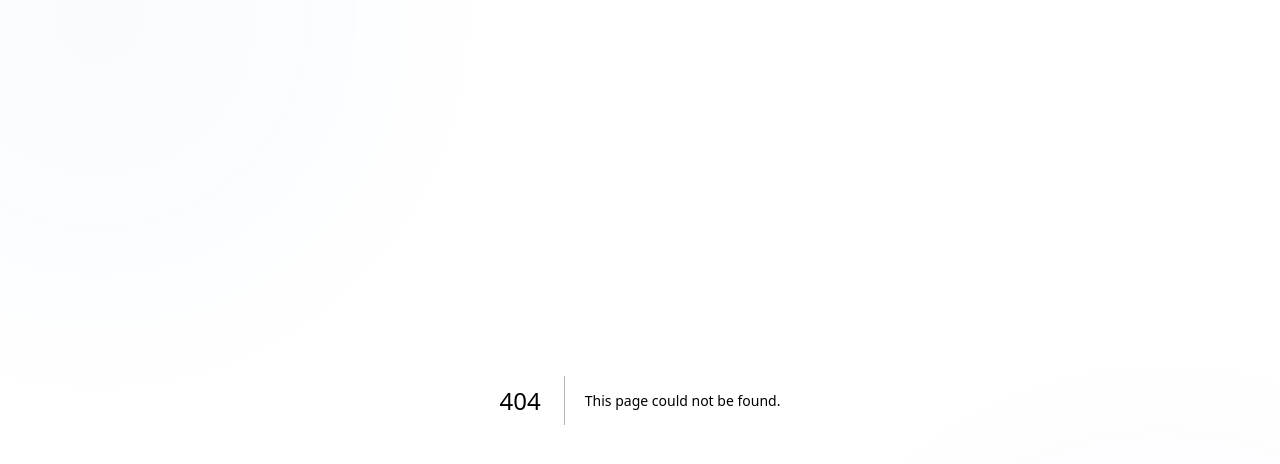
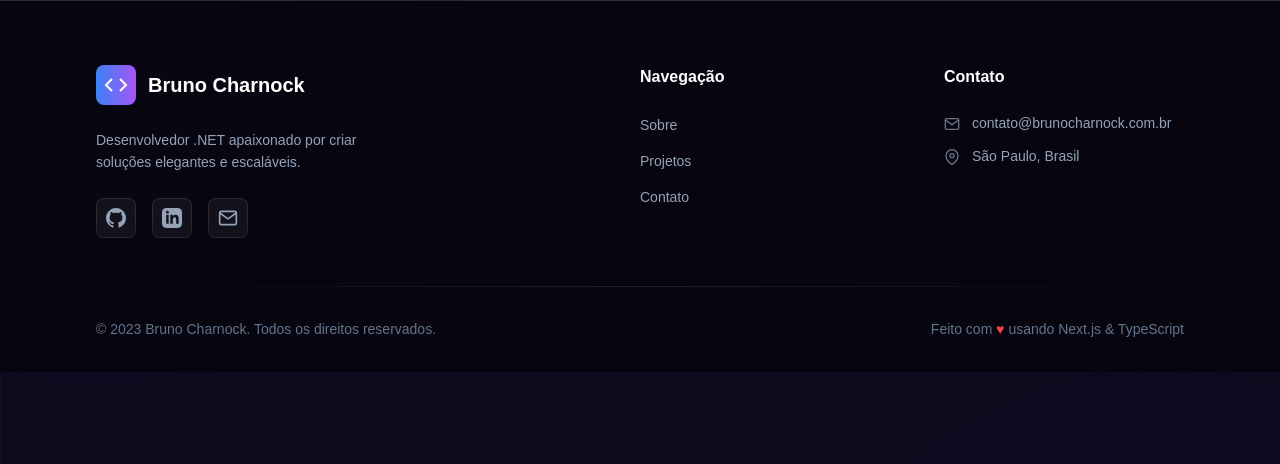
Before and after one commit to BrunoCharnock/portfolio-bruno-nextjs, a Next.js app: page /footer in a window 1280 px wide. Before the commit this address had no page. Shown: the top 464 px of the page. Built offline with nearby package versions, Linux system fonts and the light colour scheme.

Commit message:
Added Footer

```diff
--- /dev/null
+++ b/src/pages/footer.tsx
@@ -0,0 +1,134 @@
+import styles from "@/styles/footer.module.css";
+
+export default function Footer() {
+  const currentYear = new Date().getFullYear();
+
+  const socialLinks = [
+    {
+      name: "GitHub",
+      url: "https://github.com/BrunoCharnock",
+      icon: (
+        <svg width="20" height="20" viewBox="0 0 24 24" fill="currentColor">
+          <path d="M12 0c-6.626 0-12 5.373-12 12 0 5.302 3.438 9.8 8.207 11.387.599.111.793-.261.793-.577v-2.234c-3.338.726-4.033-1.416-4.033-1.416-.546-1.387-1.333-1.756-1.333-1.756-1.089-.745.083-.729.083-.729 1.205.084 1.839 1.237 1.839 1.237 1.07 1.834 2.807 1.304 3.492.997.107-.775.418-1.305.762-1.604-2.665-.305-5.467-1.334-5.467-5.931 0-1.311.469-2.381 1.236-3.221-.124-.303-.535-1.524.117-3.176 0 0 1.008-.322 3.301 1.23.957-.266 1.983-.399 3.003-.404 1.02.005 2.047.138 3.006.404 2.291-1.552 3.297-1.23 3.297-1.23.653 1.653.242 2.874.118 3.176.77.84 1.235 1.911 1.235 3.221 0 4.609-2.807 5.624-5.479 5.921.43.372.823 1.102.823 2.222v3.293c0 .319.192.694.801.576 4.765-1.589 8.199-6.086 8.199-11.386 0-6.627-5.373-12-12-12z"/>
+        </svg>
+      )
+    },
+    {
+      name: "LinkedIn",
+      url: "https://linkedin.com/in/brunocharnock",
+      icon: (
+        <svg width="20" height="20" viewBox="0 0 24 24" fill="currentColor">
+          <path d="M19 0h-14c-2.761 0-5 2.239-5 5v14c0 2.761 2.239 5 5 5h14c2.762 0 5-2.239 5-5v-14c0-2.761-2.238-5-5-5zm-11 19h-3v-11h3v11zm-1.5-12.268c-.966 0-1.75-.79-1.75-1.764s.784-1.764 1.75-1.764 1.75.79 1.75 1.764-.783 1.764-1.75 1.764zm13.5 12.268h-3v-5.604c0-3.368-4-3.113-4 0v5.604h-3v-11h3v1.765c1.396-2.586 7-2.777 7 2.476v6.759z"/>
+        </svg>
+      )
+    },
+    {
+      name: "Email",
+      url: "mailto:contato@brunocharnock.com.br",
+      icon: (
+        <svg width="20" height="20" viewBox="0 0 24 24" fill="none" stroke="currentColor" strokeWidth="2">
+          <path d="M4 4h16c1.1 0 2 .9 2 2v12c0 1.1-.9 2-2 2H4c-1.1 0-2-.9-2-2V6c0-1.1.9-2 2-2z"></path>
+          <polyline points="22,6 12,13 2,6"></polyline>
+        </svg>
+      )
+    }
+  ];
+
+  const quickLinks = [
+    { name: "Sobre", href: "#sobre" },
+    { name: "Projetos", href: "#projetos" },
+    { name: "Contato", href: "#contato" }
+  ];
+
+  return (
+    <footer className={styles.footer}>
+      <div className={styles.container}>
+        {/* Top Section */}
+        <div className={styles.topSection}>
+          {/* Brand/Logo */}
+          <div className={styles.brandSection}>
+            <div className={styles.logo}>
+              <div className={styles.logoIcon}>
+                <svg width="24" height="24" viewBox="0 0 24 24" fill="none" stroke="currentColor" strokeWidth="2">
+                  <polyline points="16 18 22 12 16 6"></polyline>
+                  <polyline points="8 6 2 12 8 18"></polyline>
+                </svg>
+              </div>
+              <span className={styles.logoText}>Bruno Charnock</span>
+            </div>
+            <p className={styles.tagline}>
+              Desenvolvedor .NET apaixonado por criar soluções elegantes e escaláveis.
+            </p>
+            {/* Social Links */}
+            <div className={styles.socialLinks}>
+              {socialLinks.map((social) => (
+                <a
+                  key={social.name}
+                  href={social.url}
+                  target="_blank"
+                  rel="noopener noreferrer"
+                  className={styles.socialLink}
+                  aria-label={social.name}
+                >
+                  {social.icon}
+                </a>
+              ))}
+            </div>
+          </div>
+
+          {/* Quick Links */}
+          <div className={styles.linksSection}>
+            <h4 className={styles.linksHeading}>Navegação</h4>
+            <ul className={styles.linksList}>
+              {quickLinks.map((link) => (
+                <li key={link.name}>
+                  <a href={link.href} className={styles.link}>
+                    {link.name}
+                  </a>
+                </li>
+              ))}
+            </ul>
+          </div>
+
+          {/* Contact Info */}
+          <div className={styles.contactSection}>
+            <h4 className={styles.linksHeading}>Contato</h4>
+            <ul className={styles.contactList}>
+              <li className={styles.contactItem}>
+                <svg width="16" height="16" viewBox="0 0 24 24" fill="none" stroke="currentColor" strokeWidth="2">
+                  <path d="M4 4h16c1.1 0 2 .9 2 2v12c0 1.1-.9 2-2 2H4c-1.1 0-2-.9-2-2V6c0-1.1.9-2 2-2z"></path>
+                  <polyline points="22,6 12,13 2,6"></polyline>
+                </svg>
+                <a href="mailto:contato@brunocharnock.com.br" className={styles.contactLink}>
+                  contato@brunocharnock.com.br
+                </a>
+              </li>
+              <li className={styles.contactItem}>
+                <svg width="16" height="16" viewBox="0 0 24 24" fill="none" stroke="currentColor" strokeWidth="2">
+                  <path d="M21 10c0 7-9 13-9 13s-9-6-9-13a9 9 0 0 1 18 0z"></path>
+                  <circle cx="12" cy="10" r="3"></circle>
+                </svg>
+                <span className={styles.contactText}>São Paulo, Brasil</span>
+              </li>
+            </ul>
+          </div>
+        </div>
+
+        {/* Divider */}
+        <div className={styles.divider}></div>
+
+        {/* Bottom Section */}
+        <div className={styles.bottomSection}>
+          <p className={styles.copyright}>
+            © {currentYear} Bruno Charnock. Todos os direitos reservados.
+          </p>
+          <p className={styles.builtWith}>
+            Feito com{" "}
+            <span className={styles.heart}>♥</span>{" "}
+            usando Next.js & TypeScript
+          </p>
+        </div>
+      </div>
+    </footer>
+  );
+}
--- a/src/pages/index.tsx
+++ b/src/pages/index.tsx
@@ -2,6 +2,7 @@ import Contact from "@/pages/contact";
 import About from "@/pages/about";
 import Navbar from "@/pages/navbar";
 import LandingPage from "@/pages/landingpage";
+import Footer from "@/pages/footer";
 import { Inter } from "next/font/google";
 import { useEffect, useRef } from "react";
 import Projects from "./projects";
@@ -18,6 +19,7 @@ export default function Home(props: any) {
           <Projects />
           <Contact />
         </div>
+        <Footer />
       </div>
     </>
   );
--- /dev/null
+++ b/src/styles/footer.module.css
@@ -0,0 +1,254 @@
+/* Footer */
+.footer {
+  background: rgba(0, 0, 0, 0.5);
+  border-top: 1px solid rgba(255, 255, 255, 0.15);
+  padding: 4rem 0 2rem;
+  margin-top: 0;
+  width: 100vw;
+  position: relative;
+  left: 50%;
+  right: 50%;
+  margin-left: -50vw;
+  margin-right: -50vw;
+  backdrop-filter: blur(10px);
+}
+
+/* Container */
+.container {
+  max-width: 1280px;
+  margin: 0 auto;
+  padding: 0 1.5rem;
+  width: 100%;
+}
+
+@media (min-width: 768px) {
+  .container {
+    padding: 0 3rem;
+  }
+}
+
+@media (min-width: 1024px) {
+  .container {
+    padding: 0 6rem;
+  }
+}
+
+/* Top Section */
+.topSection {
+  display: grid;
+  grid-template-columns: 1fr;
+  gap: 3rem;
+  margin-bottom: 3rem;
+}
+
+@media (min-width: 768px) {
+  .topSection {
+    grid-template-columns: 2fr 1fr 1fr;
+    gap: 4rem;
+  }
+}
+
+/* Brand Section */
+.brandSection {
+  display: flex;
+  flex-direction: column;
+  gap: 1rem;
+}
+
+.logo {
+  display: flex;
+  align-items: center;
+  gap: 0.75rem;
+  margin-bottom: 0.5rem;
+}
+
+.logoIcon {
+  display: flex;
+  align-items: center;
+  justify-content: center;
+  width: 40px;
+  height: 40px;
+  background: linear-gradient(to right, rgb(59, 130, 246), rgb(168, 85, 247));
+  border-radius: 0.5rem;
+  color: white;
+}
+
+.logoText {
+  font-size: 1.25rem;
+  font-weight: 700;
+  color: white;
+}
+
+.tagline {
+  font-size: 0.875rem;
+  line-height: 1.6;
+  color: rgb(148, 163, 184);
+  margin: 0;
+  max-width: 300px;
+}
+
+/* Social Links */
+.socialLinks {
+  display: flex;
+  gap: 1rem;
+  margin-top: 0.5rem;
+}
+
+.socialLink {
+  display: flex;
+  align-items: center;
+  justify-content: center;
+  width: 40px;
+  height: 40px;
+  background: rgba(255, 255, 255, 0.05);
+  border: 1px solid rgba(255, 255, 255, 0.1);
+  border-radius: 0.5rem;
+  color: rgb(148, 163, 184);
+  transition: all 0.3s ease;
+}
+
+.socialLink:hover {
+  background: rgba(96, 165, 250, 0.1);
+  border-color: rgb(96, 165, 250);
+  color: rgb(96, 165, 250);
+  transform: translateY(-2px);
+}
+
+/* Links Section */
+.linksSection,
+.contactSection {
+  display: flex;
+  flex-direction: column;
+  gap: 1rem;
+}
+
+.linksHeading {
+  font-size: 1rem;
+  font-weight: 600;
+  color: white;
+  margin: 0 0 0.5rem 0;
+}
+
+.linksList,
+.contactList {
+  list-style: none;
+  margin: 0;
+  padding: 0;
+  display: flex;
+  flex-direction: column;
+  gap: 0.75rem;
+}
+
+.link {
+  color: rgb(148, 163, 184);
+  text-decoration: none;
+  font-size: 0.875rem;
+  transition: color 0.3s ease;
+  display: inline-block;
+  position: relative;
+}
+
+.link::after {
+  content: '';
+  position: absolute;
+  bottom: -2px;
+  left: 0;
+  width: 0;
+  height: 1px;
+  background: rgb(96, 165, 250);
+  transition: width 0.3s ease;
+}
+
+.link:hover {
+  color: rgb(96, 165, 250);
+}
+
+.link:hover::after {
+  width: 100%;
+}
+
+/* Contact Info */
+.contactItem {
+  display: flex;
+  align-items: center;
+  gap: 0.75rem;
+  color: rgb(148, 163, 184);
+  font-size: 0.875rem;
+}
+
+.contactItem svg {
+  flex-shrink: 0;
+  opacity: 0.7;
+}
+
+.contactLink {
+  color: rgb(148, 163, 184);
+  text-decoration: none;
+  transition: color 0.3s ease;
+}
+
+.contactLink:hover {
+  color: rgb(96, 165, 250);
+}
+
+.contactText {
+  color: rgb(148, 163, 184);
+}
+
+/* Divider */
+.divider {
+  height: 1px;
+  background: linear-gradient(
+    to right,
+    transparent,
+    rgba(255, 255, 255, 0.1),
+    transparent
+  );
+  margin: 2rem 0;
+}
+
+/* Bottom Section */
+.bottomSection {
+  display: flex;
+  flex-direction: column;
+  gap: 0.5rem;
+  align-items: center;
+  text-align: center;
+}
+
+@media (min-width: 768px) {
+  .bottomSection {
+    flex-direction: row;
+    justify-content: space-between;
+  }
+}
+
+.copyright,
+.builtWith {
+  font-size: 0.875rem;
+  color: rgb(100, 116, 139);
+  margin: 0;
+}
+
+.heart {
+  color: rgb(239, 68, 68);
+  display: inline-block;
+  animation: heartbeat 1.5s ease-in-out infinite;
+}
+
+@keyframes heartbeat {
+  0%, 100% {
+    transform: scale(1);
+  }
+  10%, 30% {
+    transform: scale(1.1);
+  }
+  20%, 40% {
+    transform: scale(1);
+  }
+}
+
+/* Hover effect for entire footer */
+.footer:hover .heart {
+  animation-play-state: running;
+}
```
